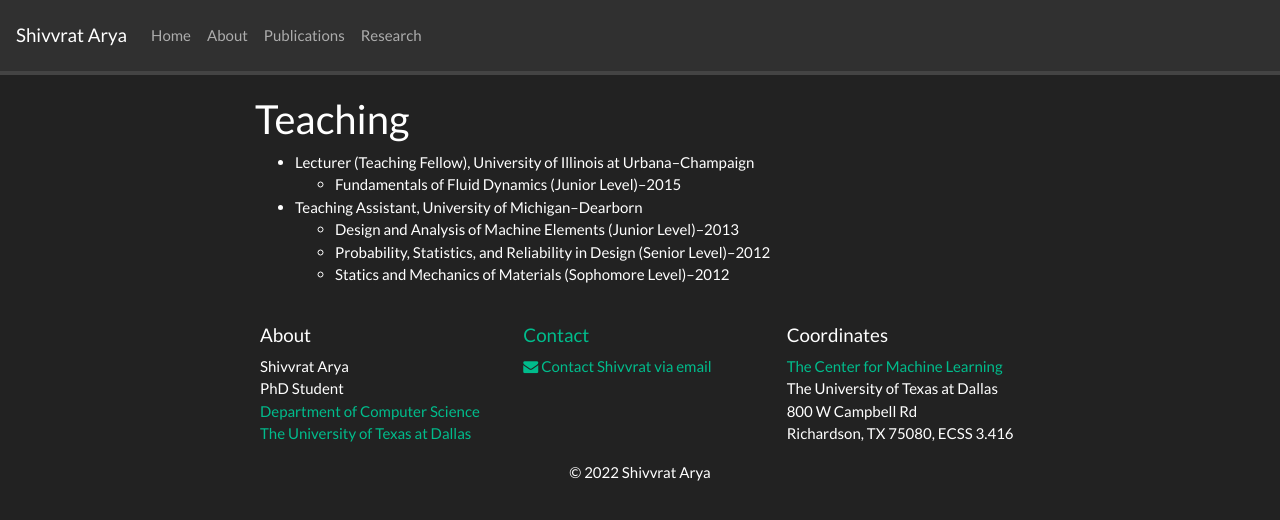
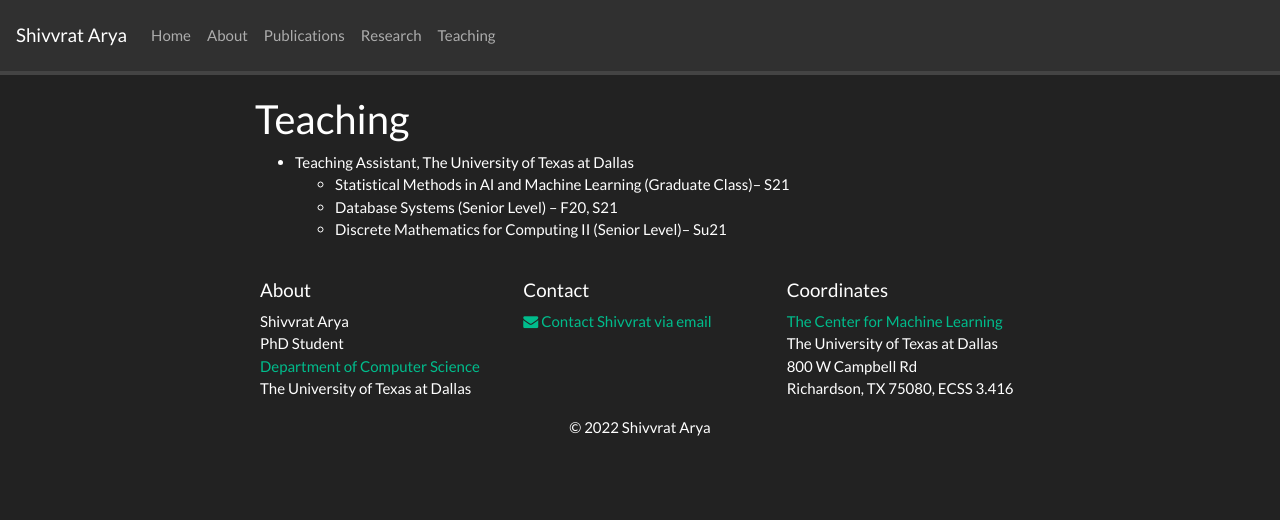
Before and after one commit to Shivvrat/shivvrat.github.io, a Jekyll site: the page built from _pages/teaching.md, in a window 1280 px wide. Shown: the top 520 px of the page. Built offline with Jekyll 4.4.1, drawn with Linux system fonts in a browser that asks for light colours; nearby versions of some CDN libraries; a style sheet for code colours, icons or effects is not loaded.

Commit message:
Why: * Add teaching page
This change addresses the need by:
*

```diff
--- a/_config.yml
+++ b/_config.yml
@@ -15,7 +15,7 @@ url: ""
 affiliation: >
     Shivvrat Arya<br/>
     PhD Student<br/>
-    <a href="https://cs.utdallas.edu/" target="_blank">Department of Computer Science<br/>
+    <a href="https://cs.utdallas.edu/" target="_blank">Department of Computer Science</a><br/>
     The University of Texas at Dallas
 
 location: >
@@ -32,11 +32,11 @@ contact: >
 nav_pages:
   - name: about
   - name: publications
+  - name: research
+  - name: teaching
+#  - name: software
 #  - name: talks
-  - name: research
-#  - name: software
 # - name: team
-# - name: teaching
 
 include:
   - .htaccess
--- a/_pages/teaching.md
+++ b/_pages/teaching.md
@@ -7,10 +7,11 @@ permalink: /teaching/
 
 ## Teaching
 
-* Lecturer (Teaching Fellow), University of Illinois at Urbana--Champaign
-    * Fundamentals of Fluid Dynamics (Junior Level)--2015
+[//]: # (* Lecturer &#40;Teaching Fellow&#41;, University of Illinois at Urbana--Champaign )
 
-* Teaching Assistant, University of Michigan--Dearborn
-    * Design and Analysis of Machine Elements (Junior Level)--2013
-    * Probability, Statistics, and Reliability in Design (Senior Level)--2012
-    * Statics and Mechanics of Materials (Sophomore Level)--2012
+[//]: # (    * Fundamentals of Fluid Dynamics &#40;Junior Level&#41;--2015)
+
+* Teaching Assistant, The University of Texas at Dallas
+    * Statistical Methods in AI and Machine Learning (Graduate Class)-- S21
+    * Database Systems (Senior Level) -- F20, S21
+    * Discrete Mathematics for Computing II (Senior Level)-- Su21
```
